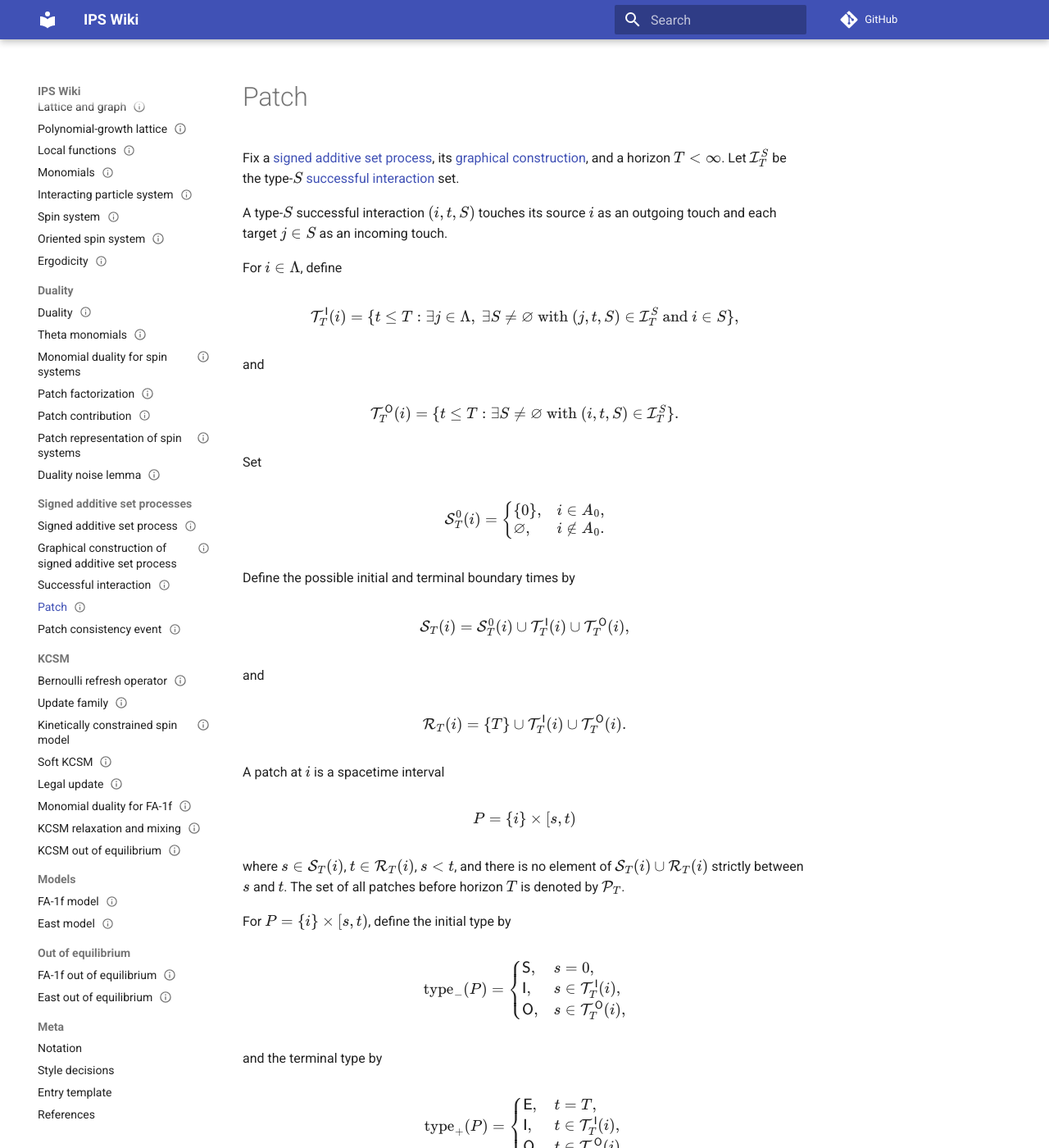
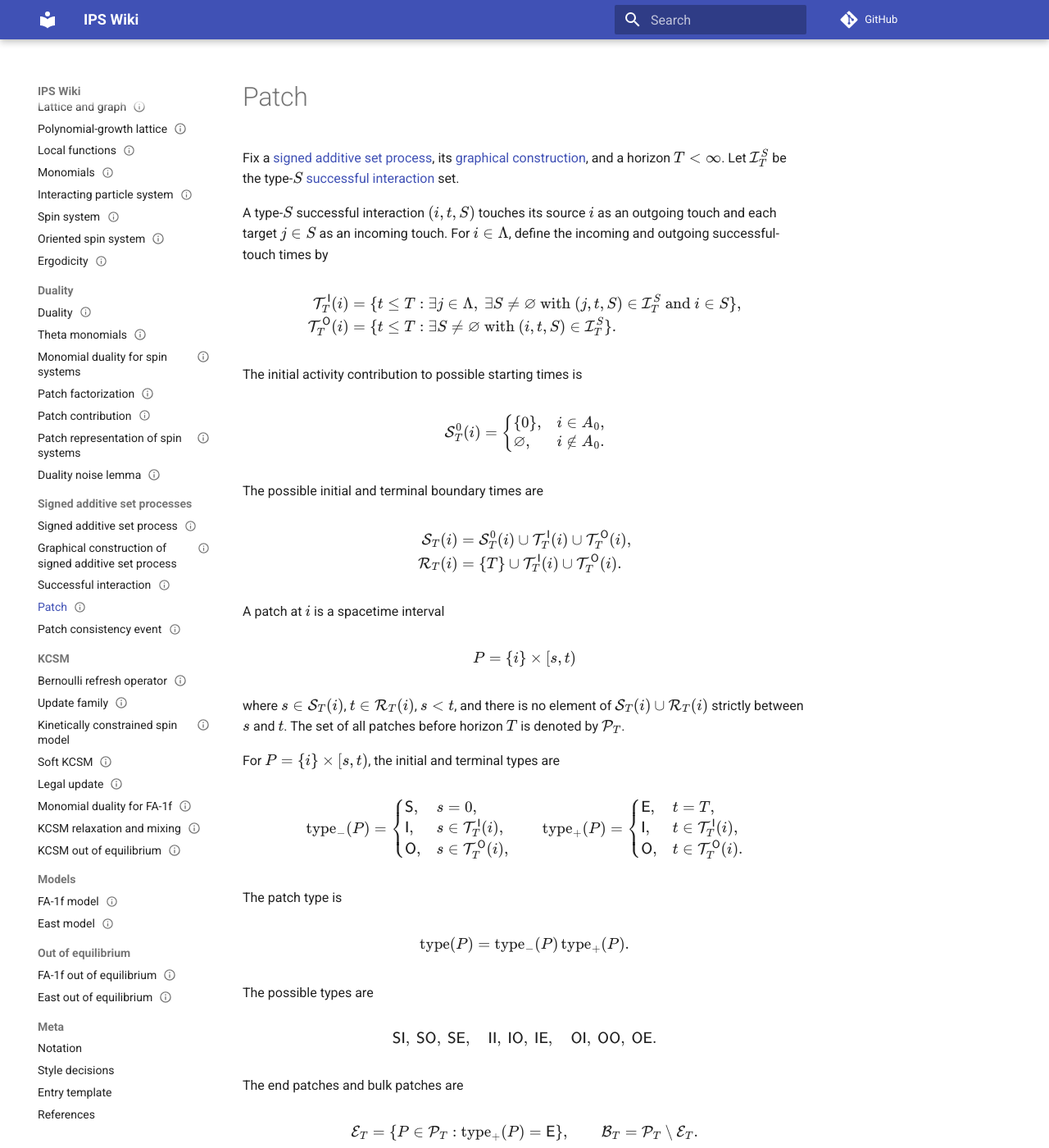
Before and after one commit to maciejgluchowski86-beep/ips-wiki, an MkDocs documentation site: the page built from docs/entries/patch.md, in a window 1280 px wide and 1400 px high. Shown: the whole window at 82% size. Built offline with MkDocs 1.6.1 and Material for MkDocs 9.7.7, drawn with Linux system fonts in a browser that asks for light colours; comment, search, counter and statistics services are not loaded; some of the changed text lies outside the part shown.

Commit message:
smooth display prose in patch entry

```diff
--- a/docs/entries/patch.md
+++ b/docs/entries/patch.md
@@ -12,27 +12,23 @@ tags:
 
 Fix a [signed additive set process](signed-additive-set-process.md), its [graphical construction](graphical-construction-of-signed-additive-set-process.md), and a horizon \(T<\infty\). Let \(\mathcal I_T^S\) be the type-\(S\) [successful interaction](successful-interaction.md) set.
 
-A type-\(S\) successful interaction \((i,t,S)\) touches its source \(i\) as an outgoing touch and each target \(j\in S\) as an incoming touch.
-
-For \(i\in\Lambda\), define
+A type-\(S\) successful interaction \((i,t,S)\) touches its source \(i\) as an outgoing touch and each target \(j\in S\) as an incoming touch. For \(i\in\Lambda\), define the incoming and outgoing successful-touch times by
 
 $$
+\begin{aligned}
 \mathcal T_T^{\mathsf I}(i)
-=
+&=
 \{t\le T:\exists j\in\Lambda,\ \exists S\ne\vn
 \text{ with }(j,t,S)\in\mathcal I_T^S\text{ and }i\in S\},
+\\
+\mathcal T_T^{\mathsf O}(i)
+&=
+\{t\le T:\exists S\ne\vn
+\text{ with }(i,t,S)\in\mathcal I_T^S\}.
+\end{aligned}
 $$
 
-and
-
-$$
-\mathcal T_T^{\mathsf O}(i)
-=
-\{t\le T:\exists S\ne\vn
-\text{ with }(i,t,S)\in\mathcal I_T^S\}.
-$$
-
-Set
+The initial activity contribution to possible starting times is
 
 $$
 \mathcal S_T^0(i)
@@ -43,22 +39,20 @@ $$
 \end{cases}
 $$
 
-Define the possible initial and terminal boundary times by
+The possible initial and terminal boundary times are
 
 $$
+\begin{aligned}
 \mathcal S_T(i)
-=
+&=
 \mathcal S_T^0(i)
 \cup\mathcal T_T^{\mathsf I}(i)
 \cup\mathcal T_T^{\mathsf O}(i),
-$$
-
-and
-
-$$
+\\
 \mathcal R_T(i)
-=
+&=
 \{T\}\cup\mathcal T_T^{\mathsf I}(i)\cup\mathcal T_T^{\mathsf O}(i).
+\end{aligned}
 $$
 
 A patch at \(i\) is a spacetime interval
@@ -69,7 +63,7 @@ $$
 
 where \(s\in\mathcal S_T(i)\), \(t\in\mathcal R_T(i)\), \(s<t\), and there is no element of \(\mathcal S_T(i)\cup\mathcal R_T(i)\) strictly between \(s\) and \(t\). The set of all patches before horizon \(T\) is denoted by \(\mathcal P_T\).
 
-For \(P=\{i\}\times[s,t)\), define the initial type by
+For \(P=\{i\}\times[s,t)\), the initial and terminal types are
 
 $$
 \operatorname{type}_-(P)
@@ -79,11 +73,7 @@ $$
 \mathsf I, & s\in\mathcal T_T^{\mathsf I}(i),\\
 \mathsf O, & s\in\mathcal T_T^{\mathsf O}(i),
 \end{cases}
-$$
-
-and the terminal type by
-
-$$
+\qquad
 \operatorname{type}_+(P)
 =
 \begin{cases}
@@ -109,17 +99,13 @@ $$
 \mathsf{OI},\ \mathsf{OO},\ \mathsf{OE}.
 $$
 
-The end patches are the patches whose terminal type is \(\mathsf E\):
+The end patches and bulk patches are
 
 $$
 \mathcal E_T
 =
-\{P\in\mathcal P_T:\operatorname{type}_+(P)=\mathsf E\}.
-$$
-
-The bulk patches are the remaining patches:
-
-$$
+\{P\in\mathcal P_T:\operatorname{type}_+(P)=\mathsf E\},
+\qquad
 \mathcal B_T
 =
 \mathcal P_T\setminus\mathcal E_T.
```
